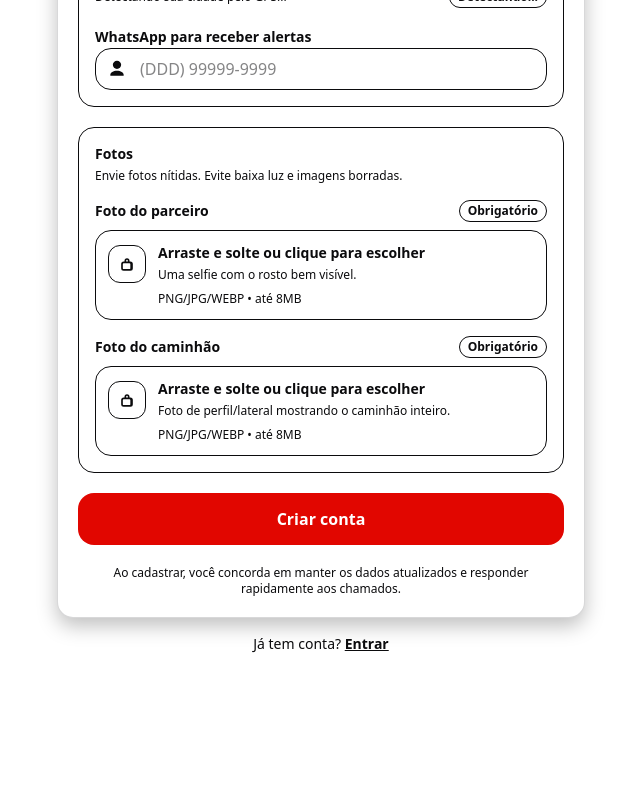
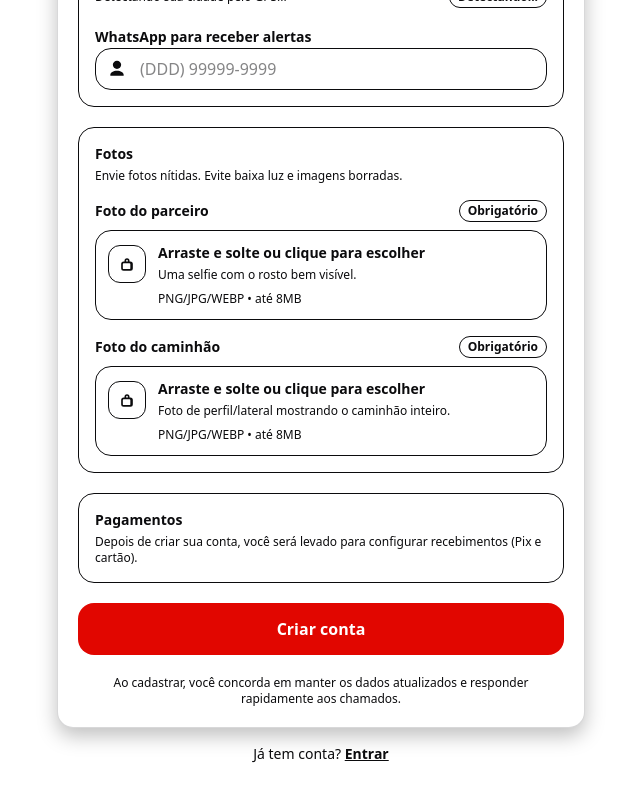
Before and after one commit to leonardonoronha12/ReboqueSOS, a Next.js app: page /signup in a window 1280 px wide. Shown: the part 1345-2145 px from the top of the page, without its empty margins (319-959 px from the left). Before the commit the page ends 2055 px from the top, so only its background shows below. Built offline with nearby package versions, Linux system fonts and the light colour scheme; no server answers.

Commit message:
Redirect partner signup to payment setup

```diff
--- a/src/app/auth/signup/route.ts
+++ b/src/app/auth/signup/route.ts
@@ -157,5 +157,5 @@ export async function POST(request: Request) {
     foto_caminhao_path: caminhaoPath,
   });
 
-  return NextResponse.redirect(new URL("/partner", request.url), 303);
+  return NextResponse.redirect(new URL("/partner/stripe/setup", request.url), 303);
 }
--- a/src/app/signup/partnerSignupFormClient.tsx
+++ b/src/app/signup/partnerSignupFormClient.tsx
@@ -631,6 +631,13 @@ export function PartnerSignupFormClient(props: { cidades: string[]; initialError
           </div>
         </div>
 
+        <div className="rounded-2xl border border-brand-border/20 bg-brand-yellow/10 p-4">
+          <div className="text-sm font-extrabold text-brand-black">Pagamentos</div>
+          <div className="mt-1 text-xs text-brand-black/70">
+            Depois de criar sua conta, você será levado para configurar recebimentos (Pix e cartão).
+          </div>
+        </div>
+
         <button
           className="btn-primary w-full disabled:opacity-50"
           type="submit"
```
